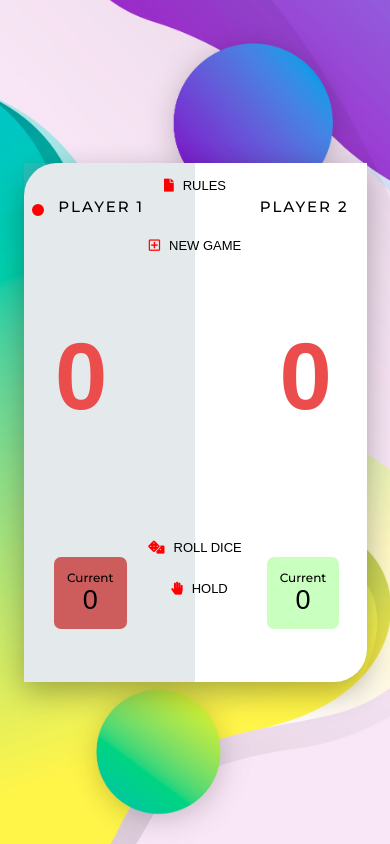
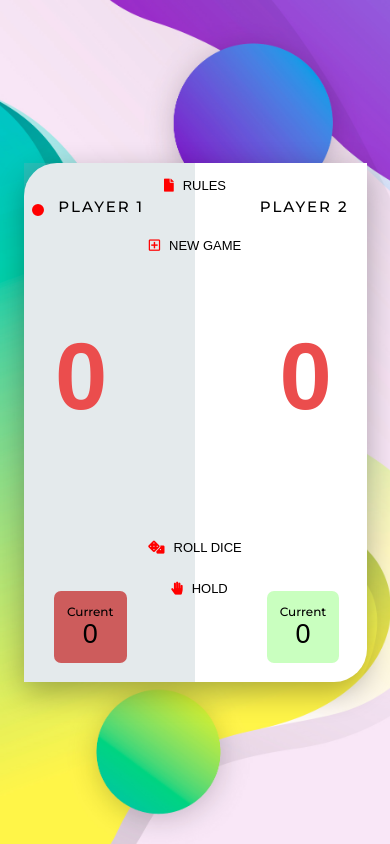
Before and after one commit to Hinankhan/dicegame, a website: page index.html in a window 390 px wide. Drawn offline with Linux system fonts and the light colour scheme; files that its build step writes are made by us from their sources; files whose address does not match are found by name.

Commit message:
added responsive css

```diff
--- a/public/style.css
+++ b/public/style.css
@@ -428,6 +428,10 @@ right: 19%;
     }
     .player-current-box-1 {
         right: 65%;
+        top: 70%;
+    }
+    .player-current-box-2 {
+        top: 70%;
     }
     .player-current-label {
         font-size: 12px;
```
